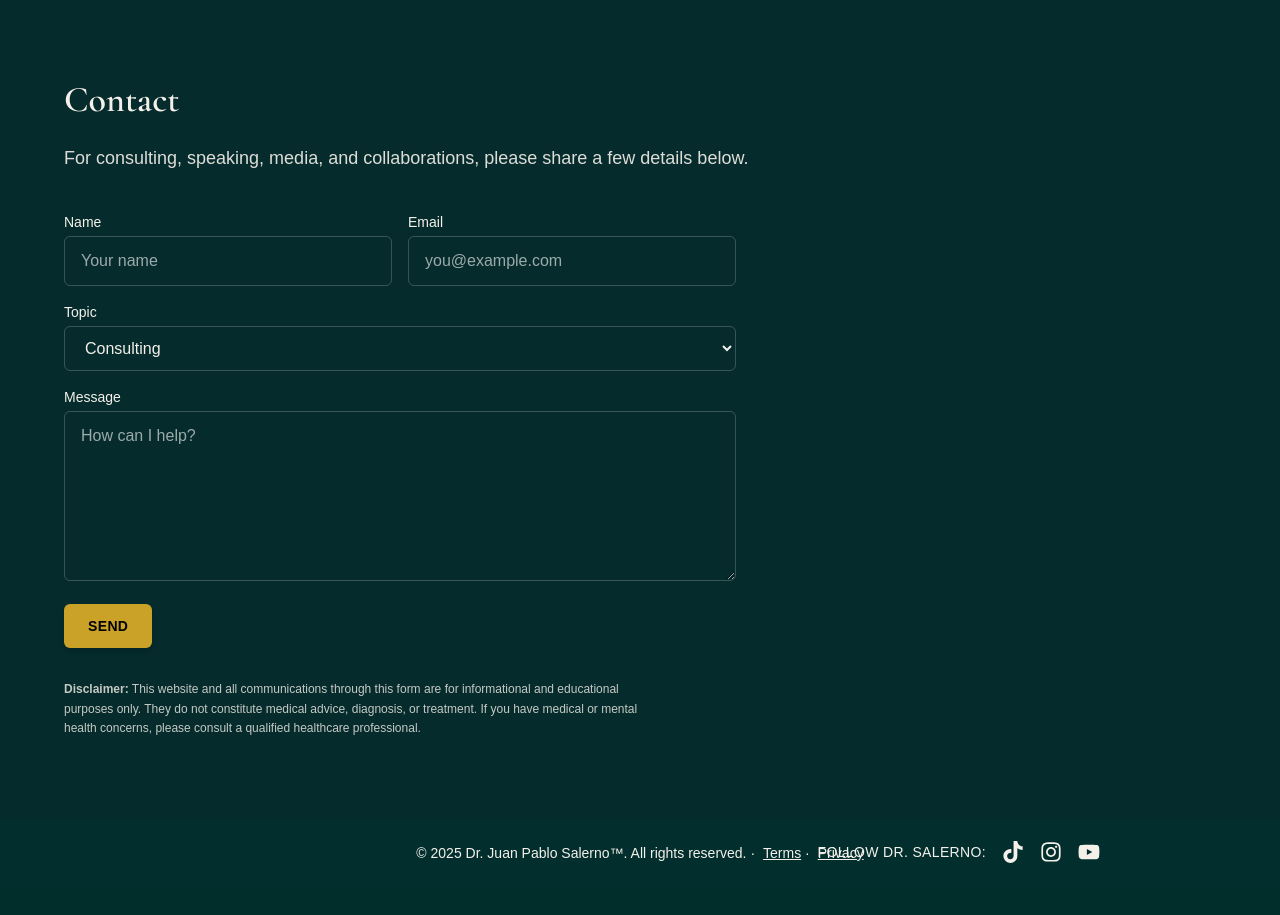
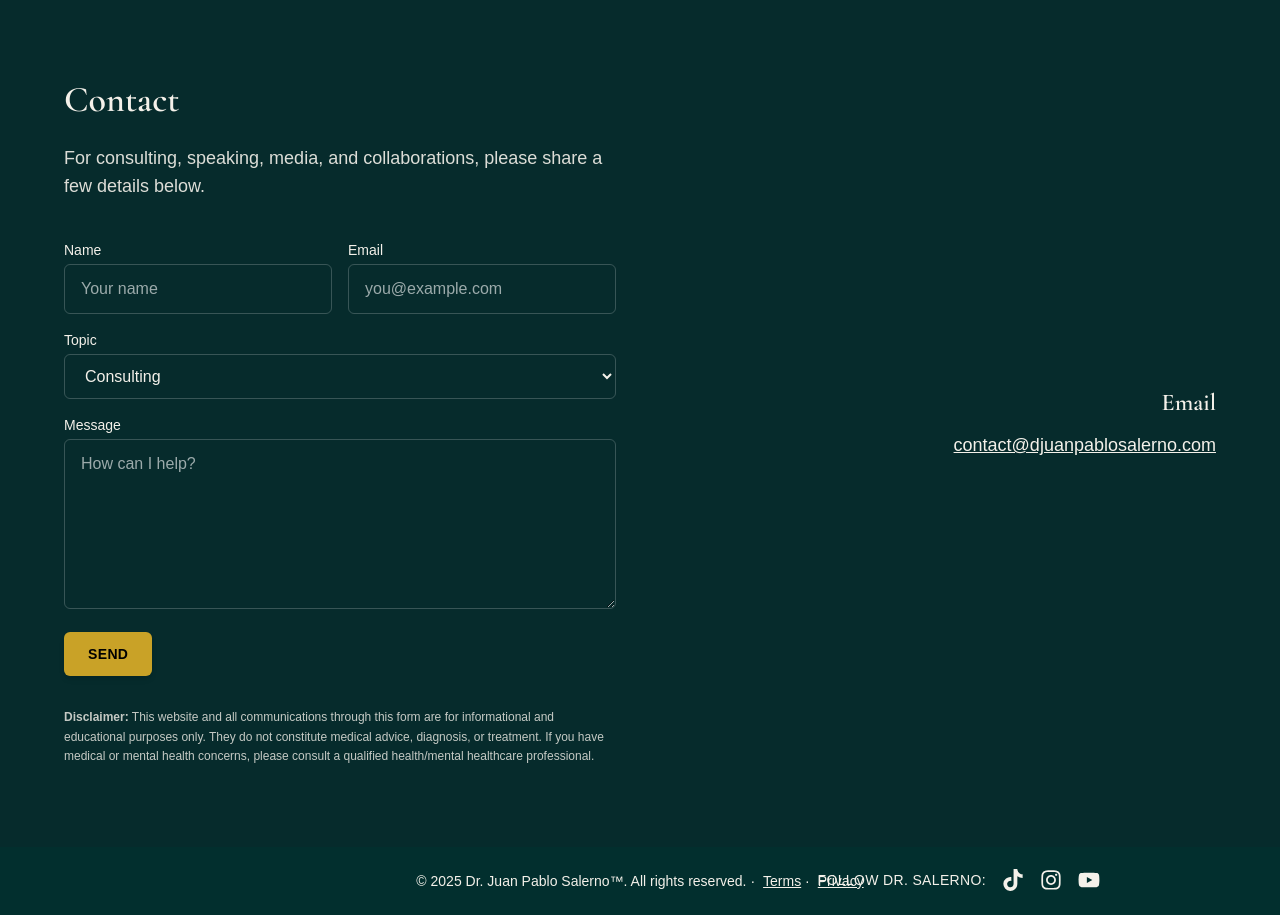
Before and after one commit to John3789/my-site-2, a Next.js app: page /contact in a window 1280 px wide. Before the commit the page ends 887 px from the top, so only its background shows below. Built offline with nearby package versions, Linux system fonts and the light colour scheme.

Commit message:
Refactor Contact page layout and enhance form functionality with topic selection

```diff
--- a/app/contact/page.js
+++ b/app/contact/page.js
@@ -6,16 +6,17 @@ import { useState } from "react";
 export default function ContactPage() {
   const [sent, setSent] = useState(false);
 
-  // TEMP: no backend yet—this just shows a success message.
   function handleSubmit(e) {
     e.preventDefault();
-    // TODO: Wire to Formspree / Getform / API route later.
     setSent(true);
   }
 
   return (
     <main className="min-h-screen w-full bg-[var(--color-teal-900)] text-[var(--color-cream)]">
-      <div className="mx-auto max-w-[1200px] px-6 py-20">
+      <div className="mx-auto max-w-[1200px] px-6 py-20 flex flex-col md:flex-row justify-between items-start md:items-center gap-12">
+
+        {/* Left side: form */}
+        <div className="flex-1">
           <h1 className="font-serif text-4xl mb-6">Contact</h1>
           <p className="text-lg opacity-90 max-w-3xl mb-10">
             For consulting, speaking, media, and collaborations, please share a few details below.
@@ -23,13 +24,20 @@ export default function ContactPage() {
 
           {sent ? (
             <div className="rounded-md bg-black/20 border border-white/10 p-6">
-            <p className="font-semibold">Thanks! Your message was received and we will follow-up soon.</p>
-
+              <p className="font-semibold">
+                Thanks! Your message was received and we will follow-up soon.
+              </p>
             </div>
           ) : (
             <form onSubmit={handleSubmit} className="max-w-2xl space-y-4">
-            {/* Honeypot anti-spam (hidden) */}
-            <input type="text" name="company" className="hidden" tabIndex={-1} autoComplete="off" />
+              {/* Honeypot anti-spam */}
+              <input
+                type="text"
+                name="company"
+                className="hidden"
+                tabIndex={-1}
+                autoComplete="off"
+              />
 
               <div className="grid gap-4 sm:grid-cols-2">
                 <div>
@@ -61,11 +69,21 @@ export default function ContactPage() {
                   className="w-full rounded-md bg-transparent border border-white/20 px-4 py-3 outline-none"
                   defaultValue="Consulting"
                 >
-                <option className="bg-[var(--color-teal-900)]" value="Consulting">Consulting</option>
-                <option className="bg-[var(--color-teal-900)]" value="Speaking">Speaking</option>
-                <option className="bg-[var(--color-teal-900)]" value="Media">Media / Press</option>
-                <option className="bg-[var(--color-teal-900)]" value="Collaborations">Collaborations</option>
-                <option className="bg-[var(--color-teal-900)]" value="Other">Another Inquiry</option>
+                  <option className="bg-[var(--color-teal-900)]" value="Consulting">
+                    Consulting
+                  </option>
+                  <option className="bg-[var(--color-teal-900)]" value="Speaking">
+                    Speaking
+                  </option>
+                  <option className="bg-[var(--color-teal-900)]" value="Media">
+                    Media / Press
+                  </option>
+                  <option className="bg-[var(--color-teal-900)]" value="Collaborations">
+                    Collaborations
+                  </option>
+                  <option className="bg-[var(--color-teal-900)]" value="Other">
+                    Another Inquiry
+                  </option>
                 </select>
               </div>
 
@@ -89,14 +107,26 @@ export default function ContactPage() {
 
               {/* Disclaimer */}
               <p className="text-xs opacity-80 mt-4 max-w-xl leading-relaxed">
-              <strong>Disclaimer:</strong> This website and all communications through this form are for
-              informational and educational purposes only. They do not constitute medical advice, diagnosis,
-              or treatment. If you have medical or mental health concerns, please consult a qualified
-              healthcare professional.
+                <strong>Disclaimer:</strong> This website and all communications through this
+                form are for informational and educational purposes only. They do not
+                constitute medical advice, diagnosis, or treatment. If you have medical or
+                mental health concerns, please consult a qualified health/mental healthcare professional.
               </p>
             </form>
           )}
         </div>
+
+        {/* Right side: email */}
+        <div className="flex-1 text-right self-center">
+          <h2 className="font-serif text-2xl mb-3">Email</h2>
+          <a
+            href="mailto:contact@djuanpablosalerno.com"
+            className="text-lg underline hover:opacity-80 transition"
+          >
+            contact@djuanpablosalerno.com
+          </a>
+        </div>
+      </div>
     </main>
   );
 }
```
Lines whose indentation alone changed are shown as unchanged.
